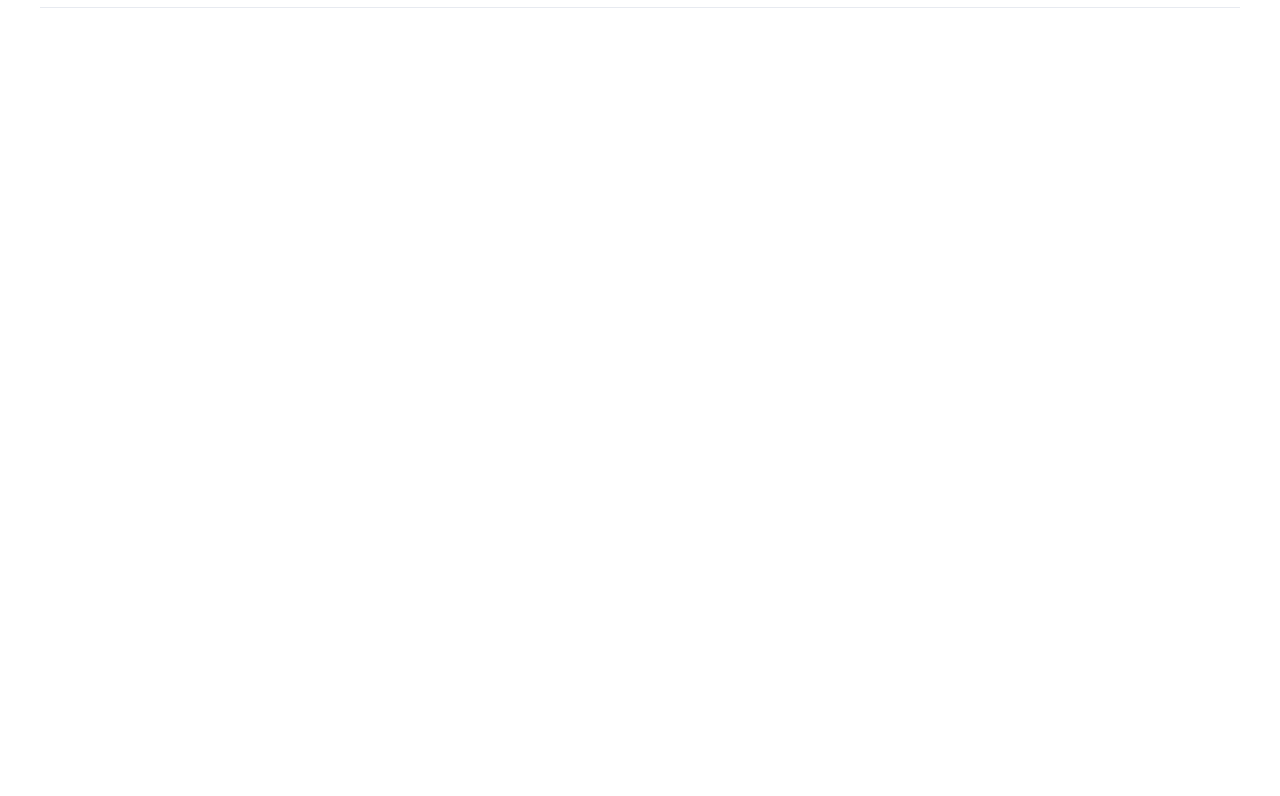
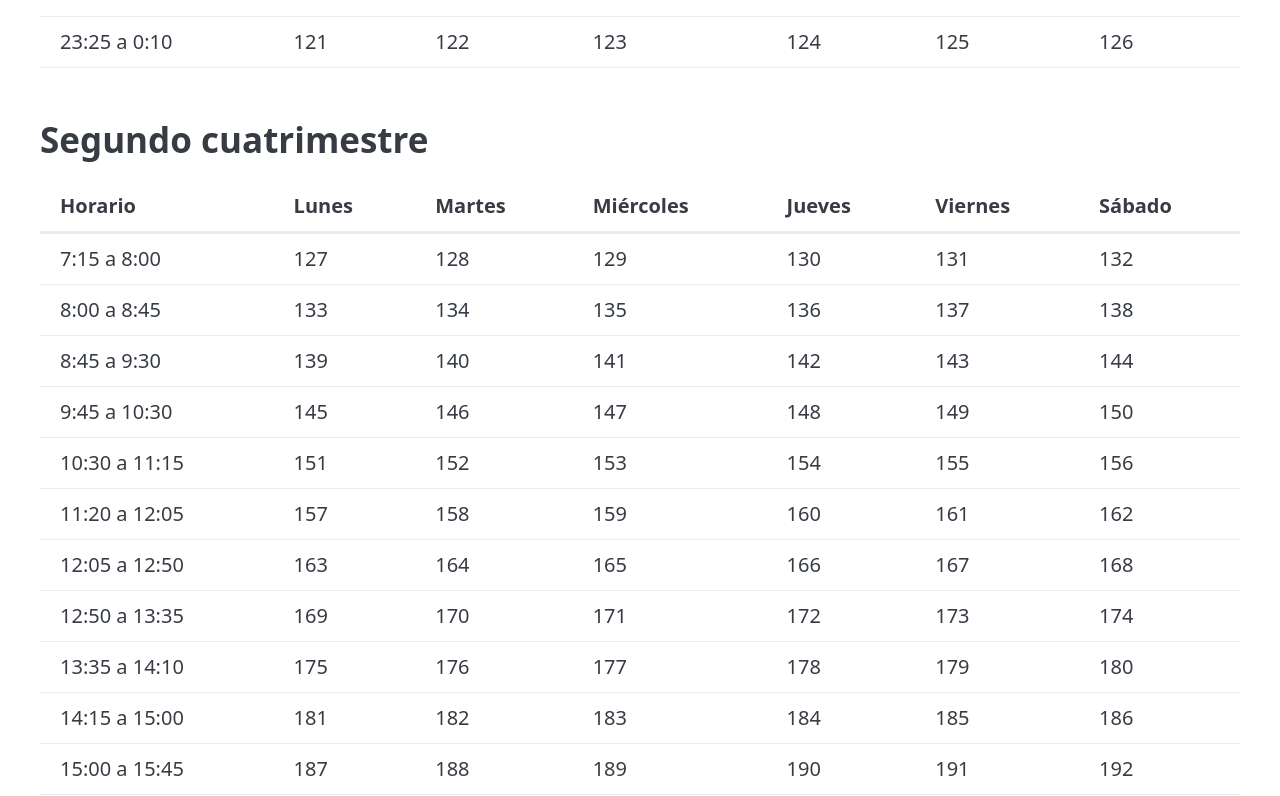
Before and after one commit to enzosanchezariel/PlanificadorHorariosUTNFrro, a SvelteKit app: page / in a window 1280 px wide. Shown: the part 1264-2060 px from the top of the page. Before the commit the page ends 1292 px from the top, so only its background shows below. Built offline with nearby package versions, Linux system fonts and the light colour scheme.

Commit message:
Second year period

```diff
--- a/src/routes/+page.svelte
+++ b/src/routes/+page.svelte
@@ -16,6 +16,7 @@
 
     <input type="number" bind:value={selected} />
 
+    <h2>Primer cuatrimestre</h2>
     <table>
         <thead>
             <tr>
@@ -39,4 +40,29 @@
             {/each}
         </tbody>
     </table>
+
+    <h2>Segundo cuatrimestre</h2>
+    <table>
+        <thead>
+            <tr>
+                <th>Horario</th>
+                <th>Lunes</th>
+                <th>Martes</th>
+                <th>Miércoles</th>
+                <th>Jueves</th>
+                <th>Viernes</th>
+                <th>Sábado</th>
+            </tr>
+        </thead>
+        <tbody>
+            {#each timeFrames as timeFrame, index}
+                <tr>
+                    <td>{timeFrame}</td>
+                    {#each Array(6).fill(0) as _, i}
+                        <td style:background-color={ (timeFrames.length * 6 + index * 6) + i + 1 === selected ? "red" : ""}>{(timeFrames.length * 6 + index * 6) + i + 1}</td>
+                    {/each}
+                </tr>
+            {/each}
+        </tbody>
+    </table>
 </div>
```
